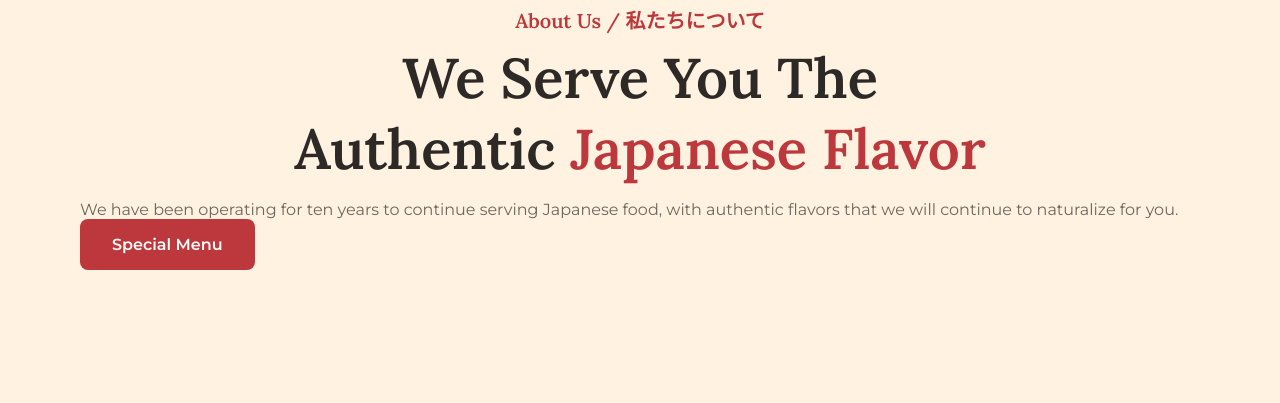
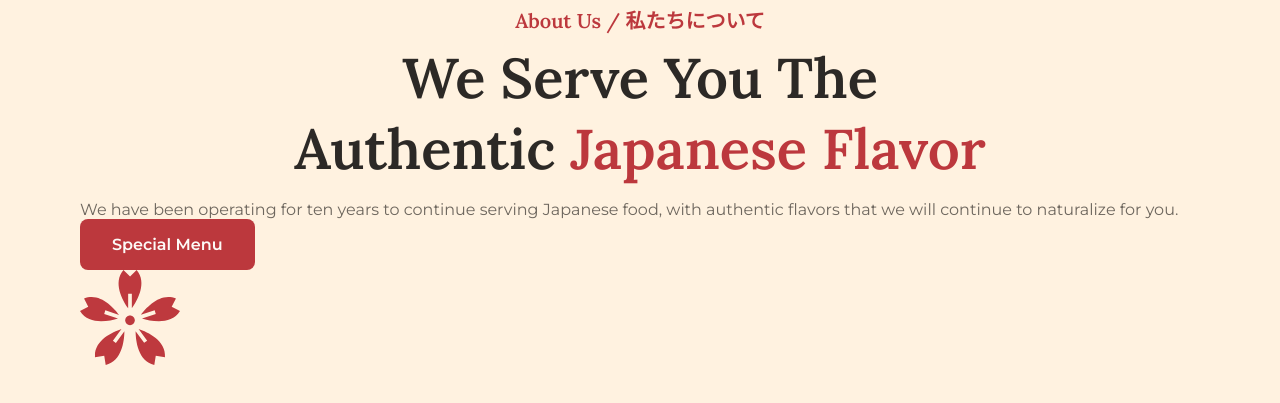
Before and after one commit to erickdc7/responsive-sushi-website-2, a plain HTML site: page index.html in a window 1280 px wide. Shown: the part 943-1346 px from the top of the page. Drawn offline with nearby package versions, Linux system fonts and the light colour scheme.

Commit message:
add img styles

```diff
--- a/index.html
+++ b/index.html
@@ -120,7 +120,7 @@
 
                <a href="#new" class="button">Special Menu</a>
 
-
+               <img src="assets/img/flower-japan.svg" alt="image" class="about__flower-1">
             </div>
 
             <div class="about__images">
```
